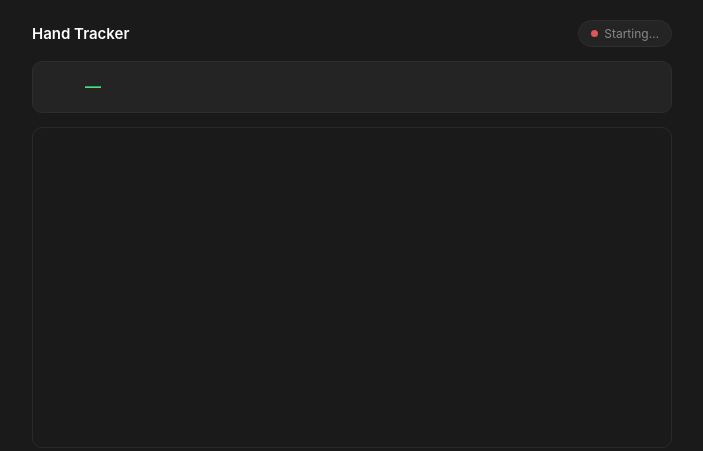
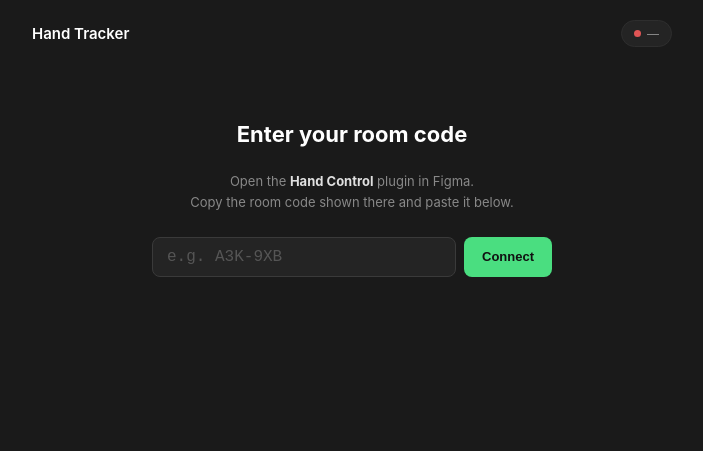
Before and after one commit to fab96io/hands-control, a website with bundled scripts: page index.html in a window 1280 px wide. Shown: the whole page, without its empty margins (288-991 px from the left). Built offline with nearby package versions, Linux system fonts and the light colour scheme; no server answers.

Commit message:
feat: room code entry screen on tracker, auto-connect if ?room in URL

```diff
--- a/index.html
+++ b/index.html
@@ -62,6 +62,68 @@
     }
     .dot.connected { background: #4ade80; }
 
+    /* ── Room entry ── */
+    #room-entry {
+      width: 100%;
+      max-width: 400px;
+      margin-top: 60px;
+      flex-direction: column;
+      align-items: center;
+      gap: 24px;
+      display: none;
+    }
+
+    .room-entry-title {
+      font-size: 22px;
+      font-weight: 700;
+      color: #fff;
+      text-align: center;
+    }
+
+    .room-entry-desc {
+      font-size: 13px;
+      color: #888;
+      text-align: center;
+      line-height: 1.6;
+    }
+
+    #room-form {
+      display: flex;
+      gap: 8px;
+      width: 100%;
+    }
+
+    #room-input {
+      flex: 1;
+      background: #242424;
+      border: 1px solid #3a3a3a;
+      border-radius: 8px;
+      padding: 10px 14px;
+      color: #fff;
+      font-size: 16px;
+      font-family: monospace;
+      letter-spacing: 0.08em;
+      text-transform: uppercase;
+      outline: none;
+      transition: border-color 0.2s;
+    }
+
+    #room-input:focus { border-color: #4ade80; }
+    #room-input::placeholder { color: #555; text-transform: none; letter-spacing: 0; }
+
+    #room-submit {
+      background: #4ade80;
+      color: #111;
+      border: none;
+      border-radius: 8px;
+      padding: 10px 18px;
+      font-size: 13px;
+      font-weight: 600;
+      cursor: pointer;
+      transition: background 0.2s;
+    }
+    #room-submit:hover { background: #22c55e; }
+
     /* ── Gesture badge ── */
     .gesture-card {
       width: 100%;
@@ -86,9 +148,7 @@
       overflow: visible;
     }
 
-    .gesture-icon svg {
-      overflow: visible;
-    }
+    .gesture-icon svg { overflow: visible; }
 
     #gesture {
       font-size: 16px;
@@ -121,17 +181,34 @@
     <div class="brand">Hand Tracker</div>
     <div class="status-chip">
       <div class="dot" id="dot"></div>
-      <span id="status">Starting…</span>
+      <span id="status">—</span>
     </div>
   </div>
 
-  <div class="gesture-card">
-    <div class="gesture-icon" id="gesture-icon"></div>
-    <div id="gesture">—</div>
+  <!-- Room entry screen -->
+  <div id="room-entry">
+    <div>
+      <div class="room-entry-title">Enter your room code</div>
+    </div>
+    <div class="room-entry-desc">
+      Open the <strong style="color:#e0e0e0;">Hand Control</strong> plugin in Figma.<br>
+      Copy the room code shown there and paste it below.
+    </div>
+    <form id="room-form">
+      <input id="room-input" type="text" placeholder="e.g. A3K-9XB" maxlength="7" autocomplete="off" />
+      <button id="room-submit" type="submit">Connect</button>
+    </form>
   </div>
 
-  <div class="canvas-wrap">
-    <canvas id="canvas"></canvas>
+  <!-- Tracker UI (shown after connect) -->
+  <div id="tracker-ui" style="display:none; width:100%; max-width:640px; flex-direction:column; gap:14px;">
+    <div class="gesture-card">
+      <div class="gesture-icon" id="gesture-icon"></div>
+      <div id="gesture">—</div>
+    </div>
+    <div class="canvas-wrap">
+      <canvas id="canvas"></canvas>
+    </div>
   </div>
 
   <video id="video" playsinline></video>
--- a/src/tracker.ts
+++ b/src/tracker.ts
@@ -22,10 +22,6 @@ export type HandMessage = {
 
 // ── Constants ─────────────────────────────────────────────────────────────────
 const RELAY_HOST = 'hand-relay.fly.dev';
-const roomId = new URLSearchParams(window.location.search).get('room');
-const WS_URL = roomId
-  ? `wss://${RELAY_HOST}/ws?room=${roomId}`
-  : null;
 const PINCH_THRESHOLD = 0.06;
 const THROTTLE_MS = 1000 / 30;
 
@@ -36,9 +32,7 @@ const HAND_MODEL = 'https://storage.googleapis.com/mediapipe-models/hand_landmar
 let ws: WebSocket | null = null;
 let lastSendTs = 0;
 
-// EMA smoothing — palm mode (lower alpha = smoother, more lag)
 const POS_ALPHA = 0.25;
-// Point mode uses higher alpha for tighter cursor tracking
 const POINT_ALPHA = 0.45;
 let smoothPos = { x: 0.5, y: 0.5 };
 let smoothInitialized = false;
@@ -48,30 +42,26 @@ function dist(a: { x: number; y: number }, b: { x: number; y: number }): number
   return Math.hypot(a.x - b.x, a.y - b.y);
 }
 
-// finger: 0=index, 1=middle, 2=ring, 3=pinky
 function isExtended(lm: Array<{ x: number; y: number; z: number }>, finger: number): boolean {
   const tips = [8, 12, 16, 20];
   const pips = [6, 10, 14, 18];
   return lm[tips[finger]].y < lm[pips[finger]].y;
 }
 
-function connectWs() {
-  if (!WS_URL) {
-    updateStatus('No room — open link from plugin', 'red');
-    return;
-  }
+function connectWs(roomId: string) {
+  const WS_URL = `wss://${RELAY_HOST}/ws?room=${roomId}`;
   ws = new WebSocket(WS_URL);
-  ws.onopen = () => updateStatus(`WS: connected (room: ${roomId})`, 'green');
+  ws.onopen = () => updateStatus(`Connected (room: ${roomId})`, 'green');
   ws.onclose = () => {
-    updateStatus('WS: disconnected — retrying…', 'red');
-    setTimeout(connectWs, 2000);
+    updateStatus('Disconnected — retrying…', 'red');
+    setTimeout(() => connectWs(roomId), 2000);
   };
   ws.onerror = () => ws?.close();
 }
 
 function updateStatus(text: string, color: string) {
   const el = document.getElementById('status');
-  if (el) { el.textContent = text; el.style.color = color; }
+  if (el) { el.textContent = text; el.style.color = color === 'green' ? '' : color; }
   const dot = document.getElementById('dot');
   if (dot) dot.className = 'dot' + (color === 'green' ? ' connected' : '');
 }
@@ -105,12 +95,14 @@ function updateGesture(text: string) {
   if (icon) icon.innerHTML = GESTURE_ICONS[gestureKey(text)] ?? GESTURE_ICONS['idle'];
 }
 
-async function main() {
+async function startTracker(roomId: string) {
+  document.getElementById('room-entry')!.style.display = 'none';
+  document.getElementById('tracker-ui')!.style.display = 'contents';
+
   const video = document.getElementById('video') as HTMLVideoElement;
   const canvas = document.getElementById('canvas') as HTMLCanvasElement;
   const ctx = canvas.getContext('2d')!;
 
-  // Camera
   const stream = await navigator.mediaDevices.getUserMedia({ video: { width: 640, height: 480 } });
   video.srcObject = stream;
   await video.play();
@@ -127,7 +119,7 @@ async function main() {
   });
 
   updateStatus('MediaPipe ready', 'blue');
-  connectWs();
+  connectWs(roomId);
 
   let lastVideoTime = -1;
 
@@ -136,7 +128,6 @@ async function main() {
       lastVideoTime = video.currentTime;
       const results = handLandmarker.detectForVideo(video, Date.now());
 
-      // Draw mirror feed
       ctx.save();
       ctx.scale(-1, 1);
       ctx.drawImage(video, -canvas.width, 0);
@@ -153,7 +144,6 @@ async function main() {
 
         if (hands.length === 0) smoothInitialized = false;
 
-        // Gesture detection on primary hand (first detected)
         const primary = hands[0];
         let pinch = false;
         let position = { x: 0.5, y: 0.5 };
@@ -167,14 +157,12 @@ async function main() {
           const thumbTip = primary.landmarks[4];
           const indexTip = primary.landmarks[8];
 
-          // Palm center: average of wrist + 4 knuckle bases (more stable than wrist alone)
           const palmIdxs = [0, 5, 9, 13, 17];
           const palmX = palmIdxs.reduce((s, i) => s + primary.landmarks[i].x, 0) / palmIdxs.length;
           const palmY = palmIdxs.reduce((s, i) => s + primary.landmarks[i].y, 0) / palmIdxs.length;
 
           pinch = dist(thumbTip, indexTip) < PINCH_THRESHOLD;
 
-          // EMA smoothing
           if (!smoothInitialized) {
             smoothPos = { x: 1 - palmX, y: palmY };
             smoothInitialized = true;
@@ -209,7 +197,6 @@ async function main() {
             && isExtended(primary.landmarks, 2)
             && isExtended(primary.landmarks, 3);
 
-          // Overlay landmarks on canvas
           ctx.fillStyle = pinch ? 'red' : 'lime';
           for (const lm of primary.landmarks) {
             ctx.beginPath();
@@ -218,7 +205,6 @@ async function main() {
           }
         }
 
-        // Two-hand zoom + rotation: distance and angle between wrists
         let rotation: number | null = null;
         if (hands.length === 2) {
           const w0 = hands[0].landmarks[0];
@@ -254,7 +240,27 @@ async function main() {
   detect();
 }
 
-main().catch(err => {
-  console.error(err);
-  updateStatus(`Error: ${err.message}`, 'red');
-});
+// ── Entry point ───────────────────────────────────────────────────────────────
+const urlRoom = new URLSearchParams(window.location.search).get('room');
+
+if (urlRoom) {
+  startTracker(urlRoom).catch(err => {
+    updateStatus(`Error: ${err.message}`, 'red');
+  });
+} else {
+  // Show room entry form
+  document.getElementById('room-entry')!.style.display = 'flex';
+  document.getElementById('tracker-ui')!.style.display = 'none';
+
+  const form = document.getElementById('room-form') as HTMLFormElement;
+  const input = document.getElementById('room-input') as HTMLInputElement;
+
+  form.addEventListener('submit', (e) => {
+    e.preventDefault();
+    const id = input.value.trim().toUpperCase();
+    if (!id) return;
+    startTracker(id).catch(err => {
+      updateStatus(`Error: ${err.message}`, 'red');
+    });
+  });
+}
```
Also changed, not shown: dist/tracker.js.
